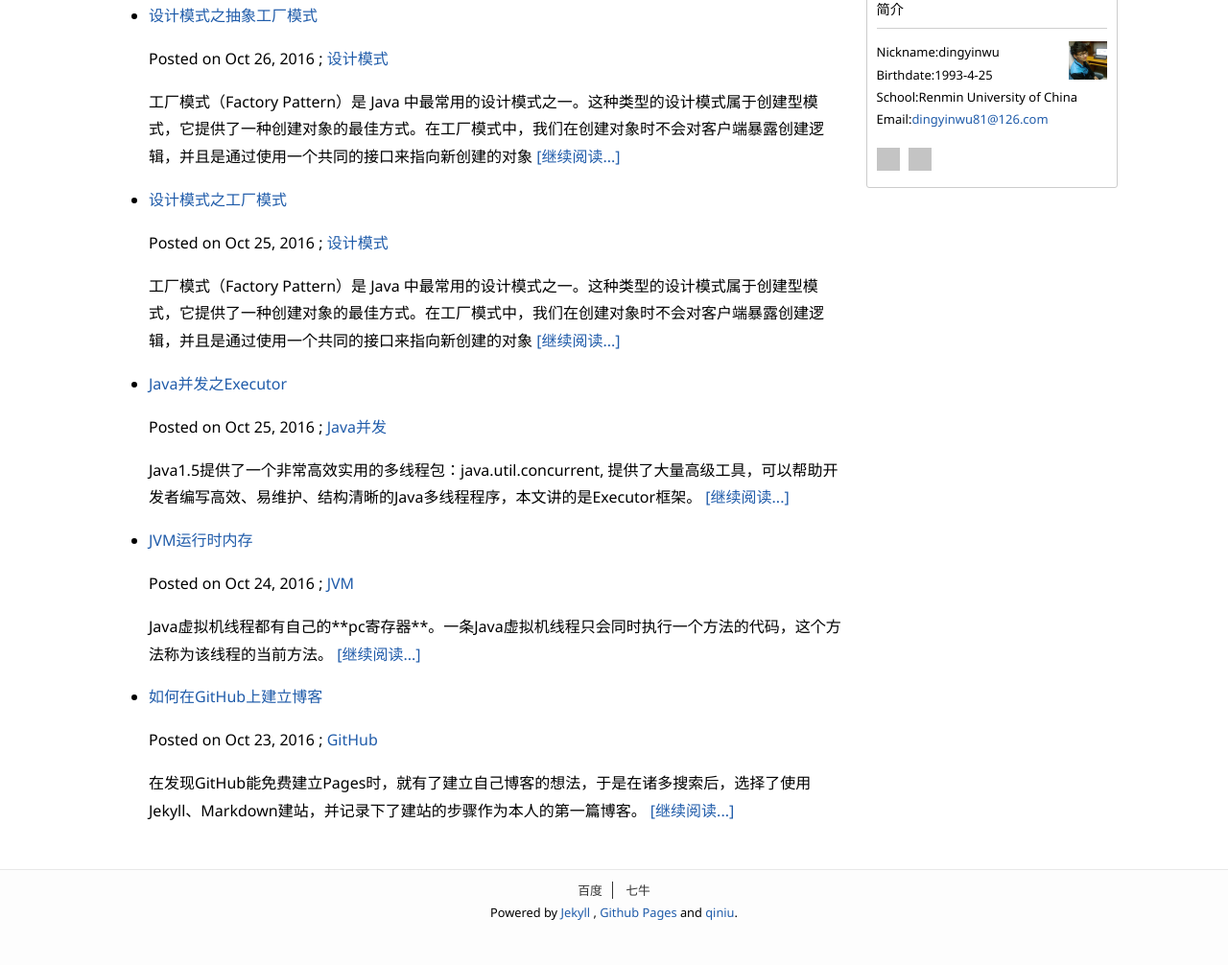
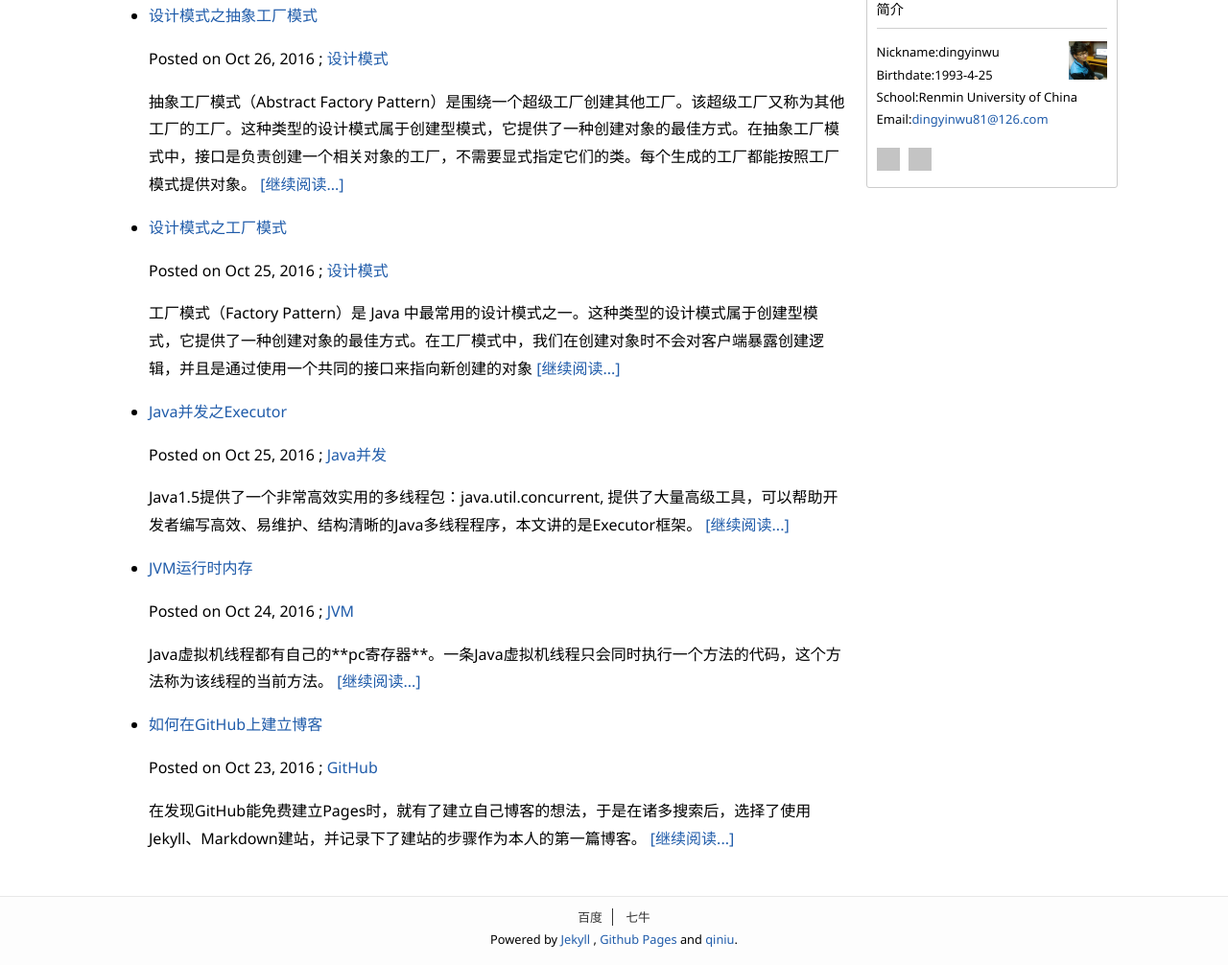
Before and after one commit to dingyinwu81/dyw, a Jekyll site: the page built from index.html, in a window 1280 px wide. Shown: the part 106-1112 px from the top of the page at 96% size. Built offline with Jekyll 4.4.1, drawn with Linux system fonts in a browser that asks for light colours; the list of posts is cut into pages by our own code; before the commit the page ends 1084 px from its top, so only the background shows below that; grey boxes are pictures that could not be loaded.

Commit message:
设计模式之抽象工厂模式

```diff
--- a/_posts/2016-10-26-设计模式之抽象工厂模式.md
+++ b/_posts/2016-10-26-设计模式之抽象工厂模式.md
@@ -1,7 +1,7 @@
 ---
 date: 2016-10-26  UTC
 title: 设计模式之抽象工厂模式
-description: 工厂模式（Factory Pattern）是 Java 中最常用的设计模式之一。这种类型的设计模式属于创建型模式，它提供了一种创建对象的最佳方式。在工厂模式中，我们在创建对象时不会对客户端暴露创建逻辑，并且是通过使用一个共同的接口来指向新创建的对象
+description: 抽象工厂模式（Abstract Factory Pattern）是围绕一个超级工厂创建其他工厂。该超级工厂又称为其他工厂的工厂。这种类型的设计模式属于创建型模式，它提供了一种创建对象的最佳方式。在抽象工厂模式中，接口是负责创建一个相关对象的工厂，不需要显式指定它们的类。每个生成的工厂都能按照工厂模式提供对象。
 permalink: /posts/abstract-factory-pattern/
 key: 100004
 labels: [设计模式]
```
